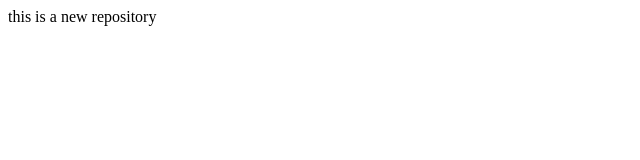
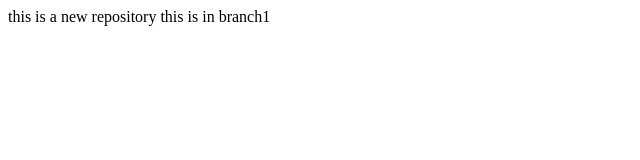
Before and after one commit to Lavanya595/Women-Safety-Detector-IoT, a plain HTML site: page index.html in a window 1280 px wide. Shown: the whole page, without its empty margins (0-640 px from the left). Drawn offline with Linux system fonts and the light colour scheme.

Commit message:
branch1 added

```diff
--- a/index.html
+++ b/index.html
@@ -1,3 +1,4 @@
 <p>
     this is a new repository
+    this is in branch1
 </p>
```
